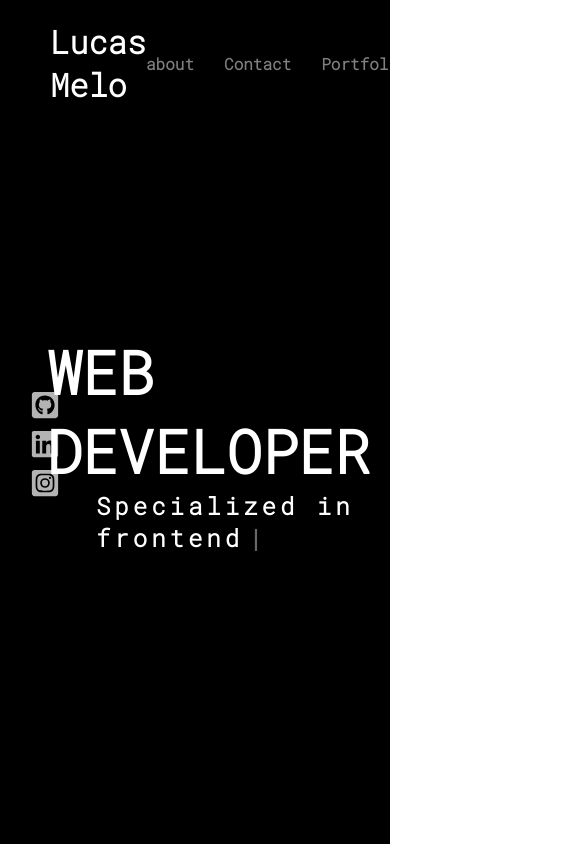
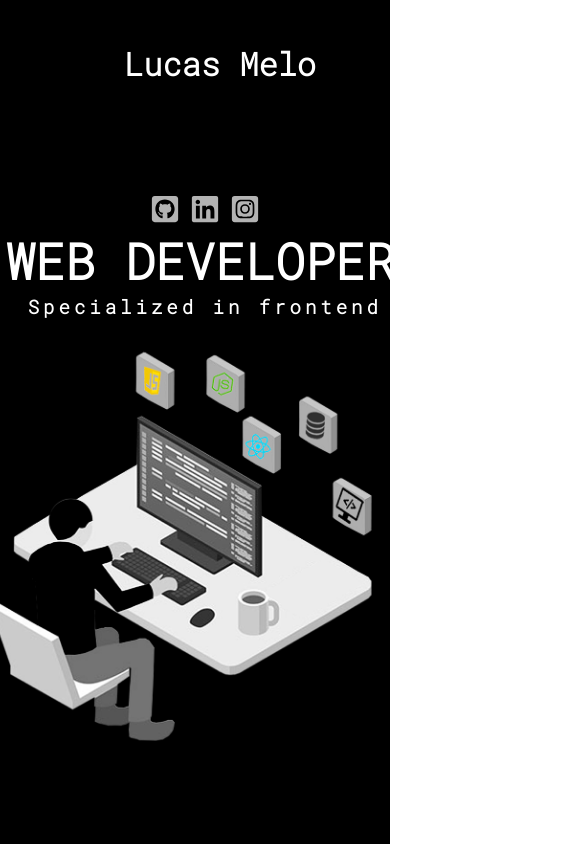
Before and after one commit to Dev-LucasMelo/portfolio, a React (Create React App) app in the folder portfolio/: page / in a window 390 px wide. Shown: the top 844 px of the page, 575 px wide, since content can reach past the window. Built offline with nearby package versions, Linux system fonts and the light colour scheme.

Commit message:
Breakpoints css Menu/Home component

```diff
--- a/portfolio/public/index.html
+++ b/portfolio/public/index.html
@@ -3,6 +3,7 @@
   <head>
     <meta charset="utf-8" />
     <title>React App</title>
+    <meta name="viewport" content="width=device-width,initial-scale=1">
   </head>
   <body>
     <div id="root"></div>
--- a/portfolio/src/Components/App.css
+++ b/portfolio/src/Components/App.css
@@ -6,6 +6,7 @@
     font-family: 'Roboto Mono', monospace;
     font-weight: bolder;
     scroll-behavior: smooth;
+    transition: all ease-in-out .3s;
 }
 a{
     text-decoration: none;
--- a/portfolio/src/Components/about/about.css
+++ b/portfolio/src/Components/about/about.css
@@ -5,7 +5,8 @@
     display: flex;
     flex-direction: column;
     align-items: center;
-    padding: 25vh 20vh 0 20vh;
+    padding: 25vh 10vh 0 10vh;
+
 }
 .sobre{
     flex: 1;
@@ -21,7 +22,7 @@
     width: 100%;
 }
 .skills-box{
-    flex: 1;
+    flex: 2;
     display: flex;
     flex-direction: column;
     height: 100%;
@@ -52,3 +53,5 @@
         transform: rotate(359deg);
     }
 }
+
+/*Media queries*/
--- a/portfolio/src/Components/home/home.css
+++ b/portfolio/src/Components/home/home.css
@@ -47,7 +47,7 @@
     padding: 0 20px 0 0;
 }
 .tittles-box{
-    flex: 4;
+    flex: 1;
     display: flex;
     flex-direction: column;
     align-items: flex-start;
@@ -71,7 +71,7 @@
     display: flex;
     align-items: center;
     justify-content: center;
-    flex: 4;
+    flex: 1;
     width: 100%;
 }
 .image{
@@ -89,3 +89,48 @@
         opacity: 0;
     }
 }
+
+/*Media queries*/
+
+@media screen and (max-width:1200px){
+    .tittles-box {
+        flex:2;
+    }
+    .tittle {
+        font-size: 50px;
+        margin: 0 0 0 0;
+    }
+    .subtittle {
+        font-size: 19px;
+    }
+    .image-box{
+        flex:1;
+    }
+    .image{
+        width: 100%;
+    }
+}
+@media screen and (max-width: 780px){
+    .home-component {
+        padding-top: 23vh;
+    }
+    .apresentation{
+        flex-direction: column;
+    }
+    .tittles-box {
+        justify-content: center;
+        align-items: center;
+    }
+    .list-redes{
+        flex-direction: row;
+    }
+    .list-redes li {
+        margin: 0 10px 0 0;
+    }
+    .apresentation-tittle{
+        flex-direction: column-reverse;
+    }
+    .image-box{
+        width: 50vh;
+    }
+}
--- a/portfolio/src/Components/menu/menu.css
+++ b/portfolio/src/Components/menu/menu.css
@@ -1,3 +1,4 @@
+
 .menu-component{
     display: flex;
     flex-direction: row;
@@ -13,6 +14,7 @@
 }
 .name{
     margin: 0 0 0 50px;
+
 }
 .menu-list{
     list-style-type: none;
@@ -30,3 +32,18 @@
     opacity: 1;
     transition: all ease-in-out .3s;
 }
+
+
+@media screen and (max-width: 700px) {
+    .menu-component{
+        justify-content: center;
+        align-items: center;
+        display: flex;
+
+    }
+    .menu-list {
+        display: none;
+    }
+
+
+}
--- a/portfolio/src/Components/progressbar/progressbar.css
+++ b/portfolio/src/Components/progressbar/progressbar.css
@@ -1,7 +1,7 @@
 .progress-component{
     display: flex;
     flex-direction: column;
-    width: 130%;
+    width: 100%;
 }
 .container{
     display: flex;
@@ -17,7 +17,6 @@
 }
 .preenchimento{
     background-color: white;
-
     height: 100%;
 }
 .stack{
```
